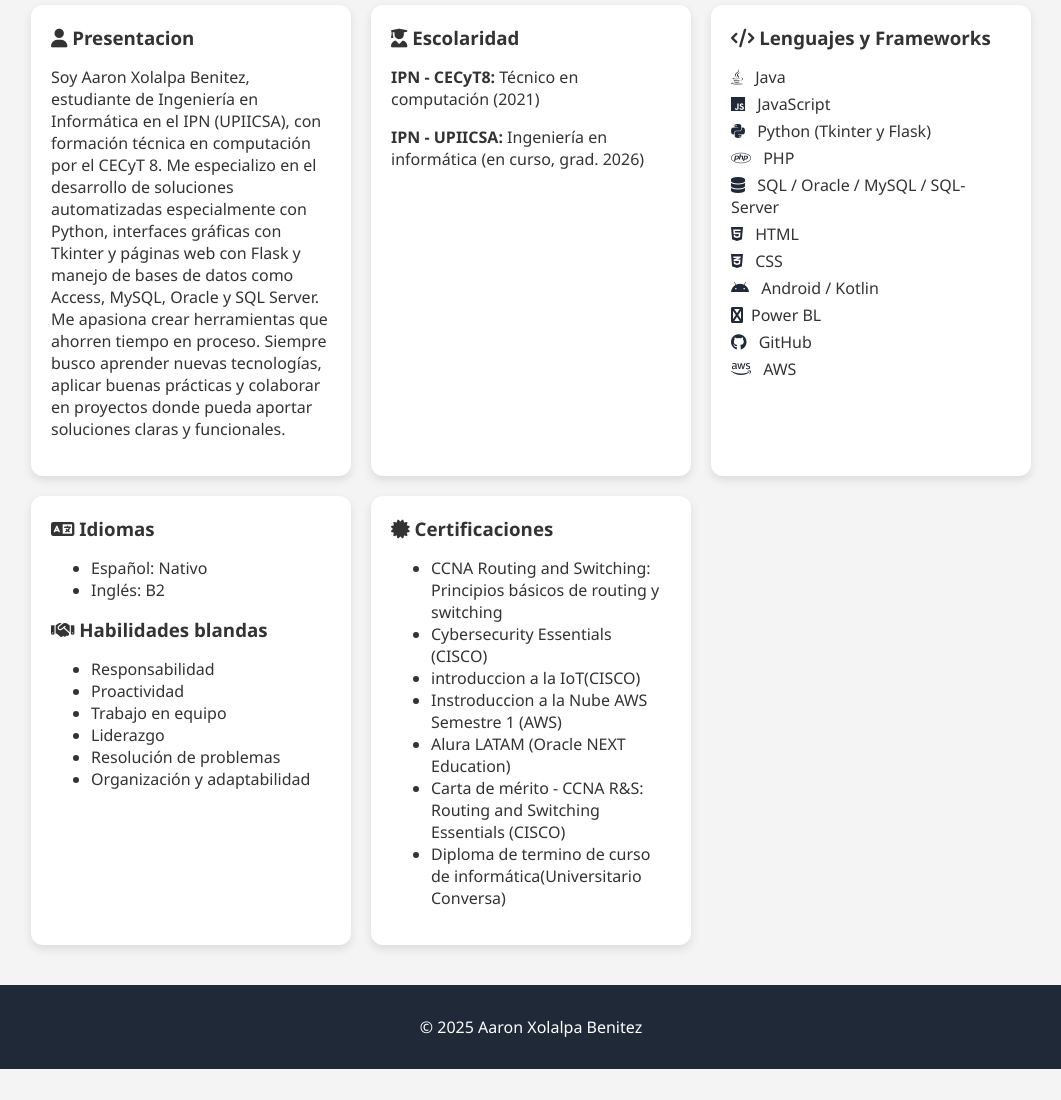
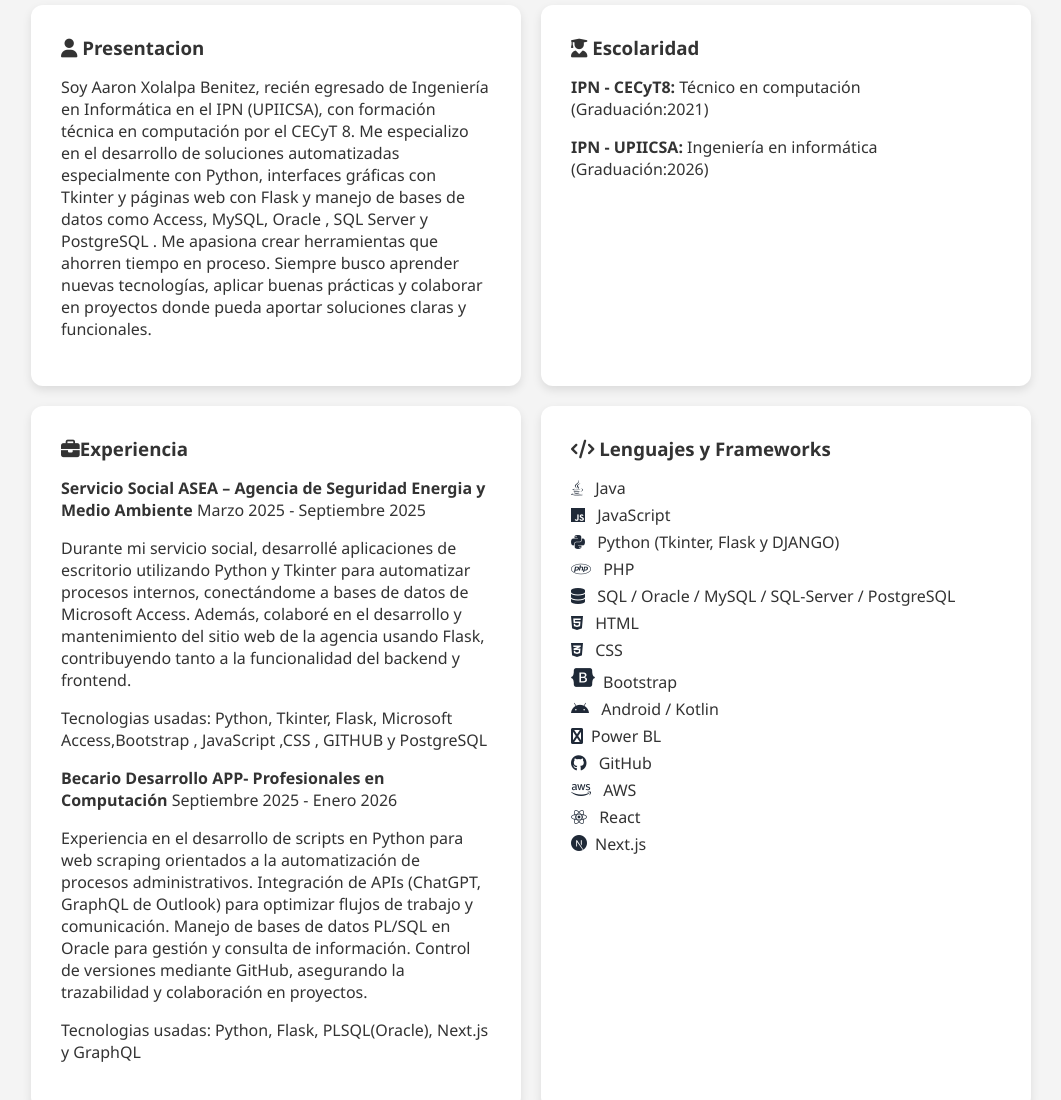
Before and after one commit to aaronxolalpa/Mi-PaginaWeb, a plain HTML site: page index.html in a window 1280 px wide. Shown: the part 300-1400 px from the top of the page, without its empty margins (109-1170 px from the left). Before the commit the page ends 1369 px from the top, so only its background shows below. Drawn offline with nearby package versions, Linux system fonts and the light colour scheme.

Commit message:
update information

```diff
--- a/index.html
+++ b/index.html
@@ -6,6 +6,7 @@
   <title>Aaron Xolalpa Benitez | Portafolio</title>
   <link rel="stylesheet" href="style.css"/>
   <link rel="stylesheet" href="https://cdnjs.cloudflare.com/ajax/libs/font-awesome/6.5.0/css/all.min.css">
+  <link rel="stylesheet" href="https://cdn.jsdelivr.net/gh/devicons/devicon@latest/devicon.min.css">
 </head>
 <body>
   <header>
@@ -41,31 +42,49 @@
       <div class="grid">
         <div class="card">
           <h3><i class="fas fa-user"></i> Presentacion</h3>
-          <p>Soy Aaron Xolalpa Benitez, estudiante de Ingeniería en Informática en el IPN (UPIICSA), con formación técnica en computación por el CECyT 8.
-
-Me especializo en el desarrollo de soluciones automatizadas especialmente con Python, interfaces gráficas con Tkinter y páginas web con Flask y manejo de bases de datos como Access, MySQL, Oracle y SQL Server.
-Me apasiona crear herramientas que ahorren tiempo en proceso. Siempre busco aprender nuevas tecnologías, aplicar buenas prácticas y colaborar en proyectos donde pueda aportar soluciones claras y funcionales.</p>
+          <p>Soy Aaron Xolalpa Benitez, recién egresado de Ingeniería en Informática en el IPN (UPIICSA), con formación técnica en computación por el CECyT 8.
+            Me especializo en el desarrollo de soluciones automatizadas especialmente con Python, interfaces gráficas con Tkinter y páginas web con Flask y manejo de bases de datos como Access, MySQL, Oracle , SQL Server y PostgreSQL .
+            Me apasiona crear herramientas que ahorren tiempo en proceso. Siempre busco aprender nuevas tecnologías, aplicar buenas prácticas y colaborar en proyectos donde pueda aportar soluciones claras y funcionales.</p>
         </div>
         <div class="card">
           <h3><i class="fas fa-user-graduate"></i> Escolaridad</h3>
-          <p><strong>IPN - CECyT8:</strong> Técnico en computación (2021)</p>
-          <p><strong>IPN - UPIICSA:</strong> Ingeniería en informática (en curso, grad. 2026)</p>
+          <p><strong>IPN - CECyT8:</strong> Técnico en computación (Graduación:2021)</p>
+          <p><strong>IPN - UPIICSA:</strong> Ingeniería en informática (Graduación:2026)</p>
         </div>
-
+        <div class="card">
+          <h3><i class="fas fa-briefcase"></i></i>Experiencia</h3>
+          <p><strong>Servicio Social ASEA – Agencia de Seguridad Energia y Medio Ambiente</strong> Marzo 2025 - Septiembre 2025</p>
+          <p>Durante mi servicio social, desarrollé aplicaciones de escritorio utilizando Python y Tkinter para automatizar
+            procesos internos, conectándome a bases de datos de Microsoft Access. Además, colaboré en el desarrollo y
+            mantenimiento del sitio web de la agencia usando Flask, contribuyendo tanto a la funcionalidad del backend y
+            frontend.
+          </p>
+          <p>Tecnologias usadas: Python, Tkinter, Flask, Microsoft Access,Bootstrap , JavaScript ,CSS , GITHUB y PostgreSQL</p>
+          <p><strong>Becario Desarrollo APP- Profesionales en Computación</strong> Septiembre 2025 - Enero 2026</p>
+          <p>Experiencia en el desarrollo de scripts en Python para web scraping orientados a la automatización de procesos
+            administrativos. Integración de APIs (ChatGPT, GraphQL de Outlook) para optimizar flujos de trabajo y
+            comunicación. Manejo de bases de datos PL/SQL en Oracle para gestión y consulta de información. Control de
+            versiones mediante GitHub, asegurando la trazabilidad y colaboración en proyectos.
+          </p>
+          <p>Tecnologias usadas: Python, Flask, PLSQL(Oracle), Next.js y GraphQL</p>
+        </div>
         <div class="card">
           <h3><i class="fas fa-code"></i> Lenguajes y Frameworks</h3>
           <ul class="icon-list">
             <li><i class="fab fa-java"></i> Java</li>
             <li><i class="fab fa-js"></i> JavaScript</li>
-            <li><i class="fab fa-python"></i> Python (Tkinter y Flask)</li>
+            <li><i class="fab fa-python"></i> Python (Tkinter, Flask y  DJANGO)</li>
             <li><i class="fab fa-php"></i> PHP</li>
-            <li><i class="fas fa-database"></i> SQL / Oracle / MySQL / SQL-Server</li>
+            <li><i class="fas fa-database"></i> SQL / Oracle / MySQL / SQL-Server / PostgreSQL</li>
             <li><i class="fab fa-html5"></i> HTML</li>
             <li><i class="fab fa-css3-alt"></i> CSS</li>
+            <li><i class="devicon-bootstrap-plain" style="font-size:24px;"></i>Bootstrap</li>
             <li><i class="fab fa-android"></i> Android / Kotlin</li>
             <li><i class="fab fa-language"></i>Power BL</li>
             <li><i class="fab fa-github"></i> GitHub</li>
             <li><i class="fab fa-aws"></i> AWS </li>
+            <li><i class="fab fa-react"></i> React </li>
+            <li><i class="devicon-nextjs-plain"></i>Next.js</li>
           </ul>
         </div>
 
@@ -97,6 +116,7 @@ Me apasiona crear herramientas que ahorren tiempo en proceso. Siempre busco apre
             <li>Alura LATAM (Oracle NEXT Education)</li>
             <li>Carta de mérito - CCNA R&S: Routing and Switching Essentials (CISCO)</li>
             <li>Diploma de termino de curso de informática(Universitario Conversa) </li>
+            <li>Python 1 Essencials</li>
           </ul>
         </div>
       </div>
--- a/style.css
+++ b/style.css
@@ -137,14 +137,14 @@ nav a:hover {
 /* ======== TARJETAS SOBRE MÍ ======== */
 .grid {
   display: grid;
-  grid-template-columns: repeat(auto-fit, minmax(300px, 1fr));
+  grid-template-columns: repeat(2, 1fr);
   gap: 20px;
   margin-top: 20px;
 }
 
 .card {
   background-color: white;
-  padding: 20px;
+  padding: 30px;
   border-radius: 12px;
   box-shadow: 0 4px 10px rgba(0, 0, 0, 0.1);
   transition: transform 0.3s ease, box-shadow 0.3s ease;
@@ -184,7 +184,7 @@ nav a:hover {
 /* ======== FORMULARIO DE CONTACTO ======== */
 .formulario-contacto {
   max-width: 600px;
-  margin: 0 auto;
+  margin: 20px auto 80px;
   background-color: #fff;
   padding: 25px 30px;
   border-radius: 12px;
@@ -249,6 +249,6 @@ footer {
   text-align: center;
   background-color: #1f2937;
   color: white;
-  padding: 15px;
+  padding: 30px 15px;
   margin-top: 40px;
 }
```
Also changed, not shown: 1 other file.
